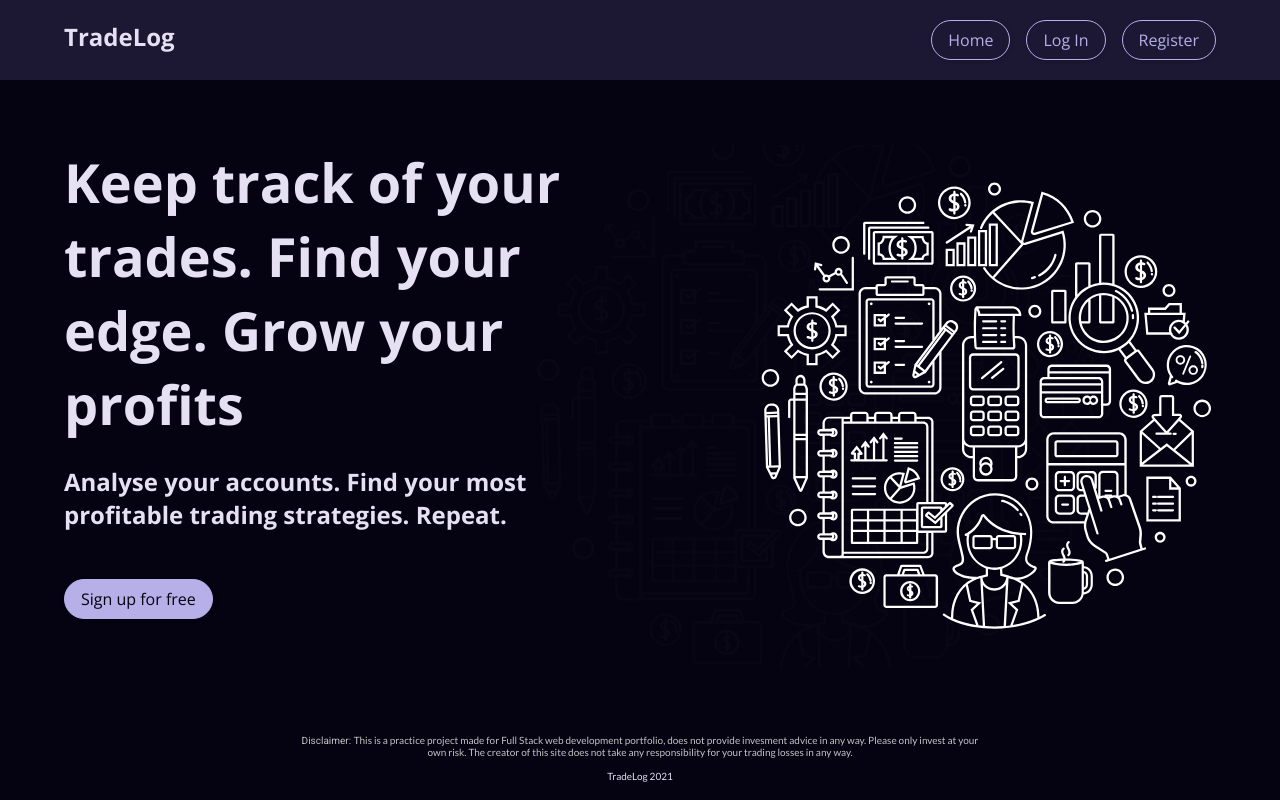
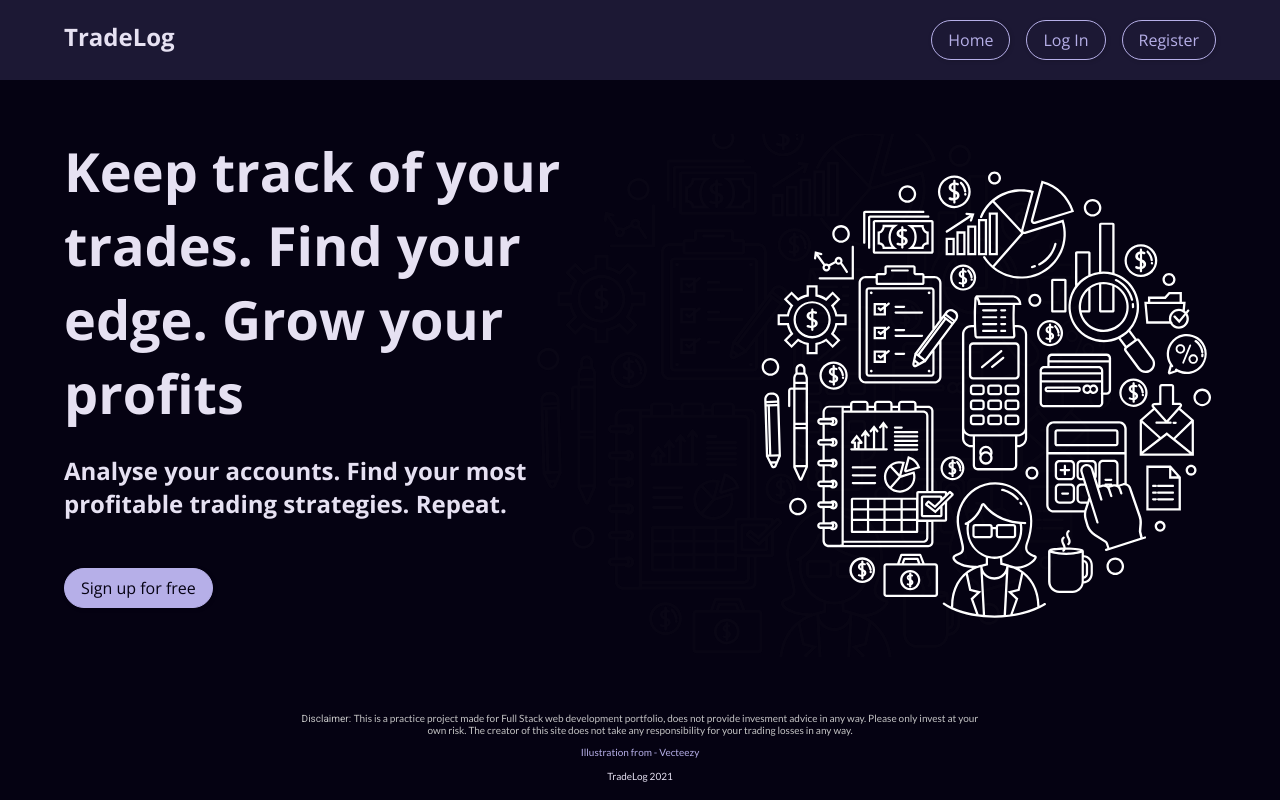
Before and after one commit to pfalzergbr/tradelog-front, a React (Create React App) app: page / in a window 1280 px wide. Built offline with nearby package versions, Linux system fonts and the light colour scheme.

Commit message:
add attribution to illustration

```diff
--- a/src/Pages/Shared/Footer.jsx
+++ b/src/Pages/Shared/Footer.jsx
@@ -9,8 +9,13 @@ const Footer = () => {
         portfolio, does not provide invesment advice in any way. Please only
         invest at your own risk. The creator of this site does not take any
         responsibility for your trading losses in any way.
-      </p>
-      <p className='footer__trademark'>TradeLog 2021</p>
+        <a
+        className='attribution'
+        href='https://www.vecteezy.com/free-vector/finance'>
+        Illustration from - Vecteezy
+        </a>
+        </p>
+        <p className='footer__trademark'>TradeLog 2021</p>
     </footer>
   );
 };
--- a/src/Styles/Layout/_footer.scss
+++ b/src/Styles/Layout/_footer.scss
@@ -18,3 +18,10 @@
   }
 
 }
+
+.attribution {
+  color: $color-purple-light;
+  margin-top: 1rem;
+  font-size: 1rem;
+  display: block;
+}
```
Also changed, not shown: 1 other file (tests, documents, lock files or other folders).
